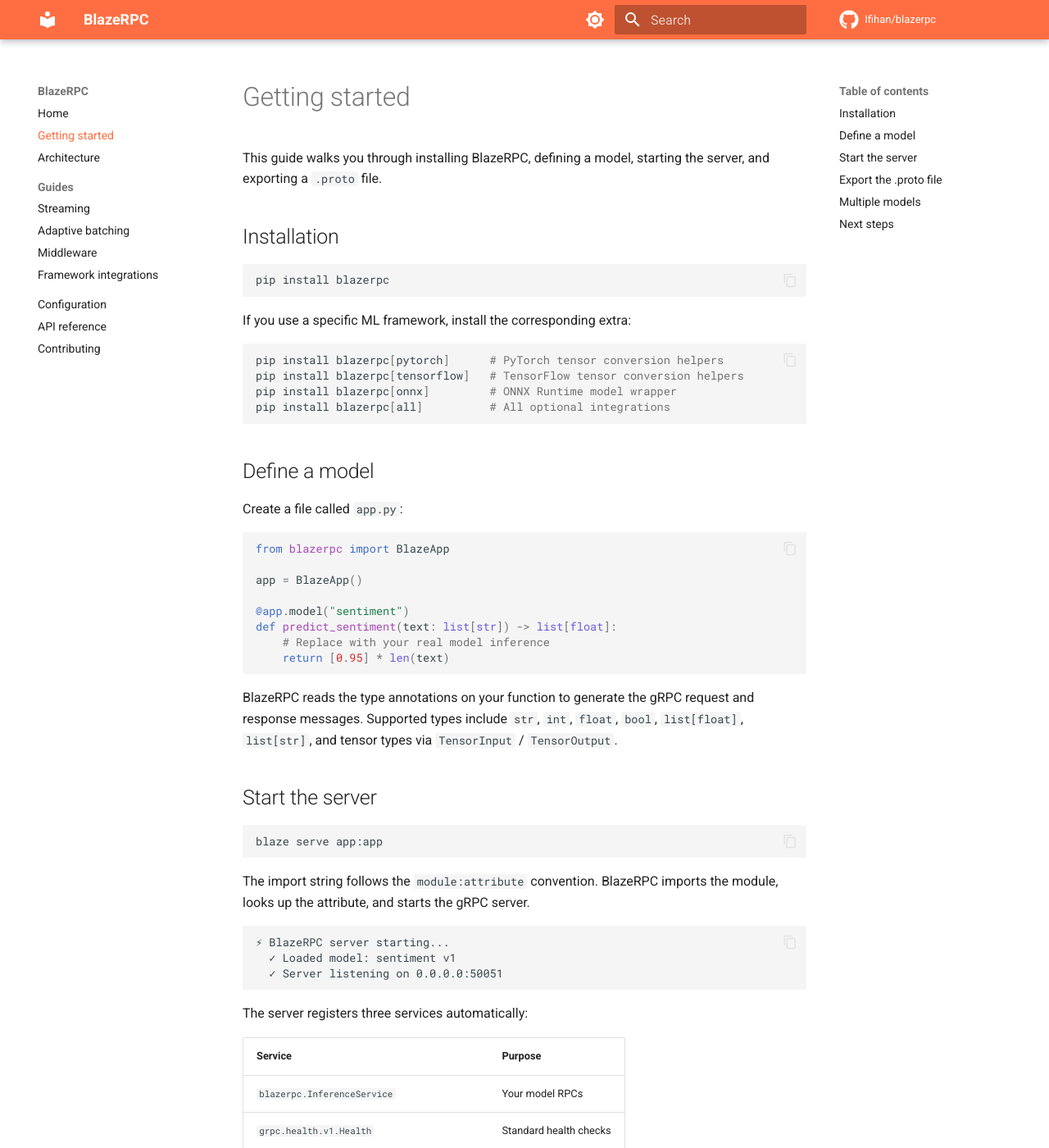
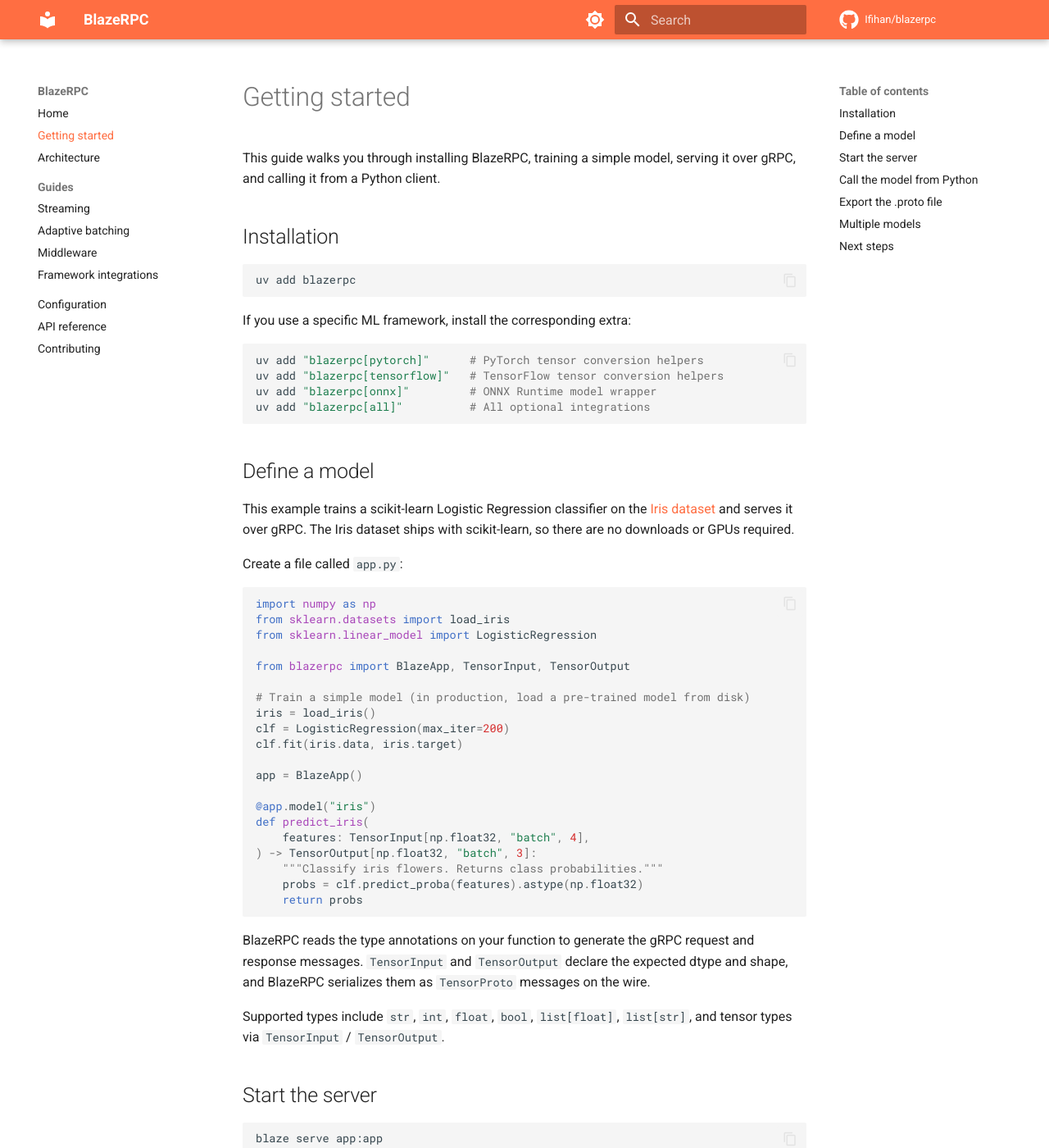
Before and after one commit to Ifihan/blazerpc, an MkDocs documentation site: the page built from docs/getting-started.md, in a window 1280 px wide and 1400 px high. Shown: the whole window at 82% size. Built offline with MkDocs 1.6.1 and Material for MkDocs 9.7.7, drawn with Linux system fonts in a browser that asks for light colours; comment, search, counter and statistics services are not loaded; some of the changed text lies outside the part shown.

Commit message:
docs: made changes to docs and examples (#16)

````diff
--- a/docs/getting-started.md
+++ b/docs/getting-started.md
@@ -1,38 +1,54 @@
 # Getting started
 
-This guide walks you through installing BlazeRPC, defining a model, starting the server, and exporting a `.proto` file.
+This guide walks you through installing BlazeRPC, training a simple model, serving it over gRPC, and calling it from a Python client.
 
 ## Installation
 
 ```bash
-pip install blazerpc
+uv add blazerpc
 ```
 
 If you use a specific ML framework, install the corresponding extra:
 
 ```bash
-pip install blazerpc[pytorch]      # PyTorch tensor conversion helpers
-pip install blazerpc[tensorflow]   # TensorFlow tensor conversion helpers
-pip install blazerpc[onnx]         # ONNX Runtime model wrapper
-pip install blazerpc[all]          # All optional integrations
+uv add "blazerpc[pytorch]"      # PyTorch tensor conversion helpers
+uv add "blazerpc[tensorflow]"   # TensorFlow tensor conversion helpers
+uv add "blazerpc[onnx]"         # ONNX Runtime model wrapper
+uv add "blazerpc[all]"          # All optional integrations
 ```
 
 ## Define a model
 
+This example trains a scikit-learn Logistic Regression classifier on the [Iris dataset](https://scikit-learn.org/stable/datasets/toy_dataset.html#iris-dataset) and serves it over gRPC. The Iris dataset ships with scikit-learn, so there are no downloads or GPUs required.
+
 Create a file called `app.py`:
 
 ```python
-from blazerpc import BlazeApp
+import numpy as np
+from sklearn.datasets import load_iris
+from sklearn.linear_model import LogisticRegression
+
+from blazerpc import BlazeApp, TensorInput, TensorOutput
+
+# Train a simple model (in production, load a pre-trained model from disk)
+iris = load_iris()
+clf = LogisticRegression(max_iter=200)
+clf.fit(iris.data, iris.target)
 
 app = BlazeApp()
 
-@app.model("sentiment")
-def predict_sentiment(text: list[str]) -> list[float]:
-    # Replace with your real model inference
-    return [0.95] * len(text)
+@app.model("iris")
+def predict_iris(
+    features: TensorInput[np.float32, "batch", 4],
+) -> TensorOutput[np.float32, "batch", 3]:
+    """Classify iris flowers. Returns class probabilities."""
+    probs = clf.predict_proba(features).astype(np.float32)
+    return probs
 ```
 
-BlazeRPC reads the type annotations on your function to generate the gRPC request and response messages. Supported types include `str`, `int`, `float`, `bool`, `list[float]`, `list[str]`, and tensor types via `TensorInput` / `TensorOutput`.
+BlazeRPC reads the type annotations on your function to generate the gRPC request and response messages. `TensorInput` and `TensorOutput` declare the expected dtype and shape, and BlazeRPC serializes them as `TensorProto` messages on the wire.
+
+Supported types include `str`, `int`, `float`, `bool`, `list[float]`, `list[str]`, and tensor types via `TensorInput` / `TensorOutput`.
 
 ## Start the server
 
@@ -44,7 +60,7 @@
 
 ```
 ⚡ BlazeRPC server starting...
-  ✓ Loaded model: sentiment v1
+  ✓ Loaded model: iris v1
   ✓ Server listening on 0.0.0.0:50051
 ```
 
@@ -55,6 +71,36 @@
 | `blazerpc.InferenceService`                | Your model RPCs        |
 | `grpc.health.v1.Health`                    | Standard health checks |
 | `grpc.reflection.v1alpha.ServerReflection` | Service discovery      |
+
+## Call the model from Python
+
+Create a file called `client.py`:
+
+```python
+import asyncio
+import numpy as np
+from blazerpc import BlazeClient
+from app import app
+
+IRIS_CLASSES = ["setosa", "versicolor", "virginica"]
+
+async def main():
+    async with BlazeClient("127.0.0.1", 50051, registry=app.registry) as client:
+        samples = np.array(
+            [[5.1, 3.5, 1.4, 0.2],   # typical setosa
+             [6.7, 3.0, 5.2, 2.3]],  # typical virginica
+            dtype=np.float32,
+        )
+        probs = await client.predict("iris", features=samples)
+
+        for i, sample in enumerate(samples):
+            predicted = IRIS_CLASSES[np.argmax(probs[i])]
+            print(f"sample {i+1} → {predicted} (probs={probs[i]})")
+
+asyncio.run(main())
+```
+
+`BlazeClient` requires a `registry` parameter so it can build the correct Protobuf message types for each model. Pass `app.registry` from your server application.
 
 ## Export the `.proto` file
 
@@ -74,35 +120,46 @@
   bytes data = 3;
 }
 
-message SentimentRequest {
-  repeated string text = 1;
+message IrisRequest {
+  TensorProto features = 1;
 }
 
-message SentimentResponse {
-  repeated float result = 1;
+message IrisResponse {
+  TensorProto result = 1;
 }
 
 service InferenceService {
-  rpc PredictSentiment(SentimentRequest) returns (SentimentResponse);
+  rpc PredictIris(IrisRequest) returns (IrisResponse);
 }
 ```
+
+Because BlazeRPC uses standard Protobuf encoding on the wire, this proto file works with any gRPC client -- Postman, grpcurl, or generated stubs in Go, Java, Rust, etc.
 
 ## Multiple models
 
 Register as many models as you need on the same app. Each model becomes its own RPC method:
 
 ```python
-@app.model("sentiment")
-def predict_sentiment(text: list[str]) -> list[float]:
-    return [0.92] * len(text)
+from sklearn.linear_model import LinearRegression, LogisticRegression
 
-@app.model("ner")
-def predict_ner(text: str) -> list[str]:
-    return ["BlazeRPC", "gRPC", "Python"]
+# Iris classifier
+@app.model("iris")
+def predict_iris(
+    features: TensorInput[np.float32, "batch", 4],
+) -> TensorOutput[np.float32, "batch", 3]:
+    return iris_clf.predict_proba(features).astype(np.float32)
 
-@app.model("summarize")
-def summarize(text: str, max_length: int) -> str:
-    return text[:max_length]
+# Linear regression
+@app.model("housing")
+def predict_housing(
+    features: TensorInput[np.float32, "batch", 3],
+) -> TensorOutput[np.float32, "batch", 1]:
+    return reg.predict(features).astype(np.float32).reshape(-1, 1)
+
+# Simple echo for health checks
+@app.model("echo")
+def echo(text: str) -> str:
+    return f"You said: {text}"
 ```
 
 All three models are served under the same `InferenceService` and discovered through a single reflection endpoint.
````
Also changed, not shown: README.md (+69 -53 lines), docs/configuration.md (+3 -3 lines), docs/guides/batching.md (+17 -6 lines), docs/guides/integrations.md (+23 -8 lines), docs/guides/middleware.md (+3 -2 lines), docs/guides/streaming.md (+12 -0 lines), 4 other files.
